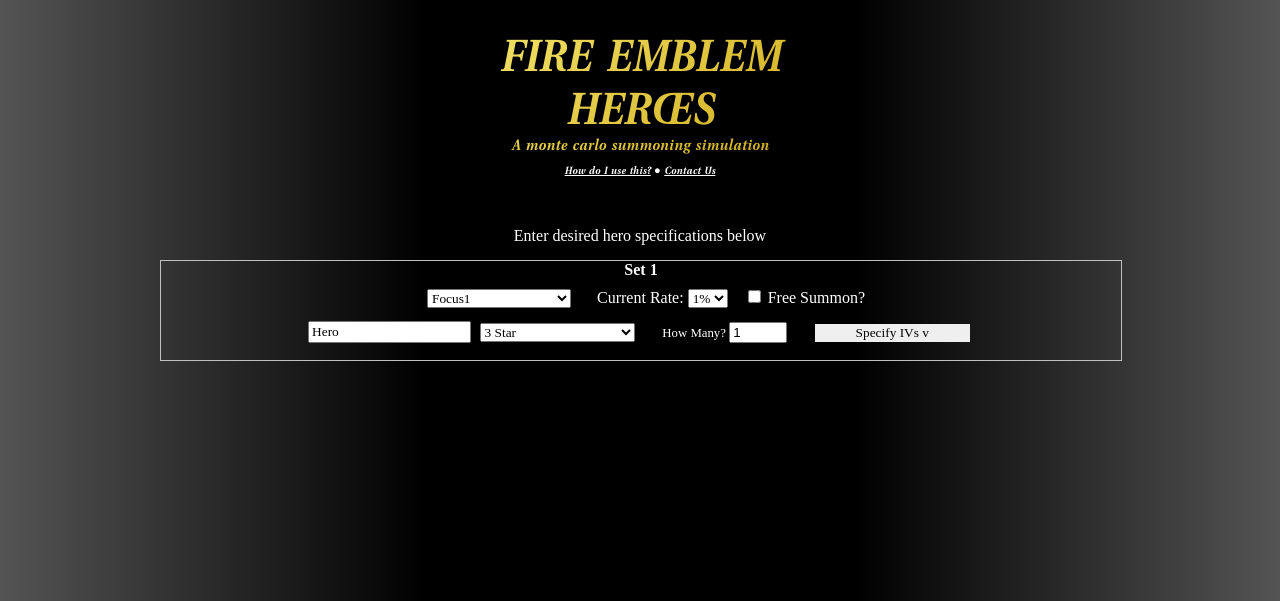
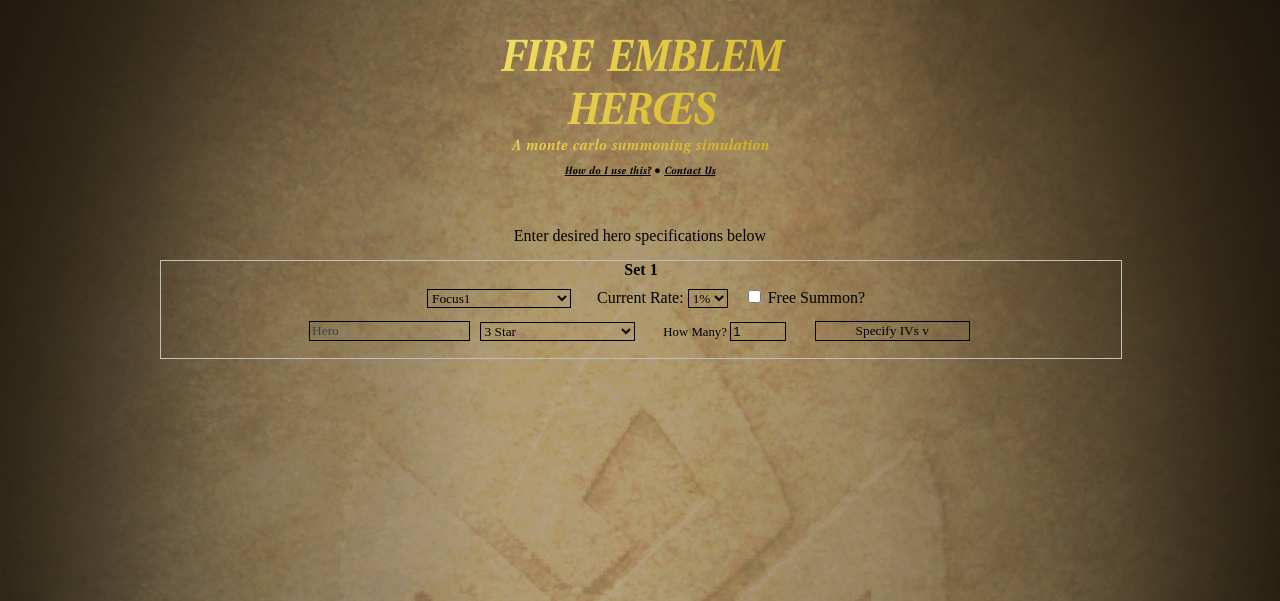
Before and after one commit to Bozolink/FEH2, a PHP site: page / in a window 1280 px wide. Shown: the top 601 px of the page. Run offline with PHP 8.4, Linux system fonts and the light colour scheme; some web fonts are replaced.

Commit message:
background image and form transparency

```diff
--- a/index.html
+++ b/index.html
@@ -58,7 +58,7 @@
                         <tr>
                             <td>
 
-                                <input id="hero1" class="formBox2" list="Heroes" value="Hero">
+                                <input id="hero1" class="formBox2" list="Heroes" placeholder="Hero">
 
                             </td>
 
--- a/style.css
+++ b/style.css
@@ -4,12 +4,15 @@
 html, body, div, span, p, main {
     padding: 0px;
     margin: 0px;
-    color: white;
+    color: black;
 }
 
 html {
     background: black; /* For browsers that do not support gradients */
     background: linear-gradient(to right, #545454, black, black, #545454);
+    background-image: url("img/Bg_Title.png");
+    background-repeat: repeat-x;
+    background-size:cover;
 }
 
 html, body, div, span, main {
@@ -20,6 +23,11 @@ html, body, div, span, main {
 }
 input, select {
     cursor: pointer;
+    background-color: transparent;
+    border: 1px solid black;
+}
+input::-webkit-input-placeholder {
+    color: #3B444B;
 }
 
 #titles {
@@ -30,7 +38,8 @@ input, select {
     margin-top: 30px;
     background: linear-gradient(-45deg, #C49900, #FFF683);
     -webkit-background-clip: text;
-  -webkit-text-fill-color: transparent;
+    -webkit-text-fill-color: transparent;
+
 }
 
 #navbar {
@@ -38,13 +47,13 @@ input, select {
     margin-left: 25%;
     width: 50%;
     text-align: center;
-    color: white;
+    color: black;
     font-weight: lighter;
     font-size: 70%;
     margin-top: 10px;
 }
 #navbar a {
-    color: white;
+    color: black;
     font-style: italic;
 }
 
@@ -86,7 +95,7 @@ input, select {
 .formButton {
     font-family: FEHFont;
     width: 95%;
-    border: none;
+    border: 1px solid black;
 }
 .formButton:hover {
     background-color: silver;
```
Also changed, not shown: img/Bg_Talk.png (added), img/Bg_Title.png (added).
